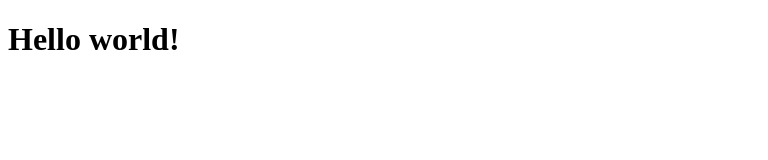
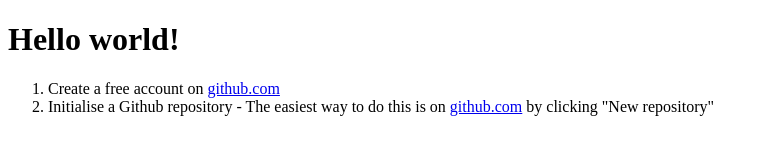
Before and after one commit to cactopuss/usingGit, a plain HTML site: page index.html in a window 1280 px wide. Shown: the whole page, without its empty margins (0-768 px from the left). Drawn offline with Linux system fonts and the light colour scheme.

Commit message:
Add 2 steps

```diff
--- a/index.html
+++ b/index.html
@@ -8,5 +8,17 @@
 </head>
 <body>
   <h1>Hello world!</h1>
+
+    <ol>
+      <li>
+      Create a free account on <a href="https://github.com">github.com</a>
+      </li>
+      <li>
+        Initialise a Github repository - The easiest way to do this is on <a href="https://github.com">github.com</a> by clicking "New repository"
+      </li>
+    </ol>
+  </body>
+  </html>
+
 </body>
 </html>
```
